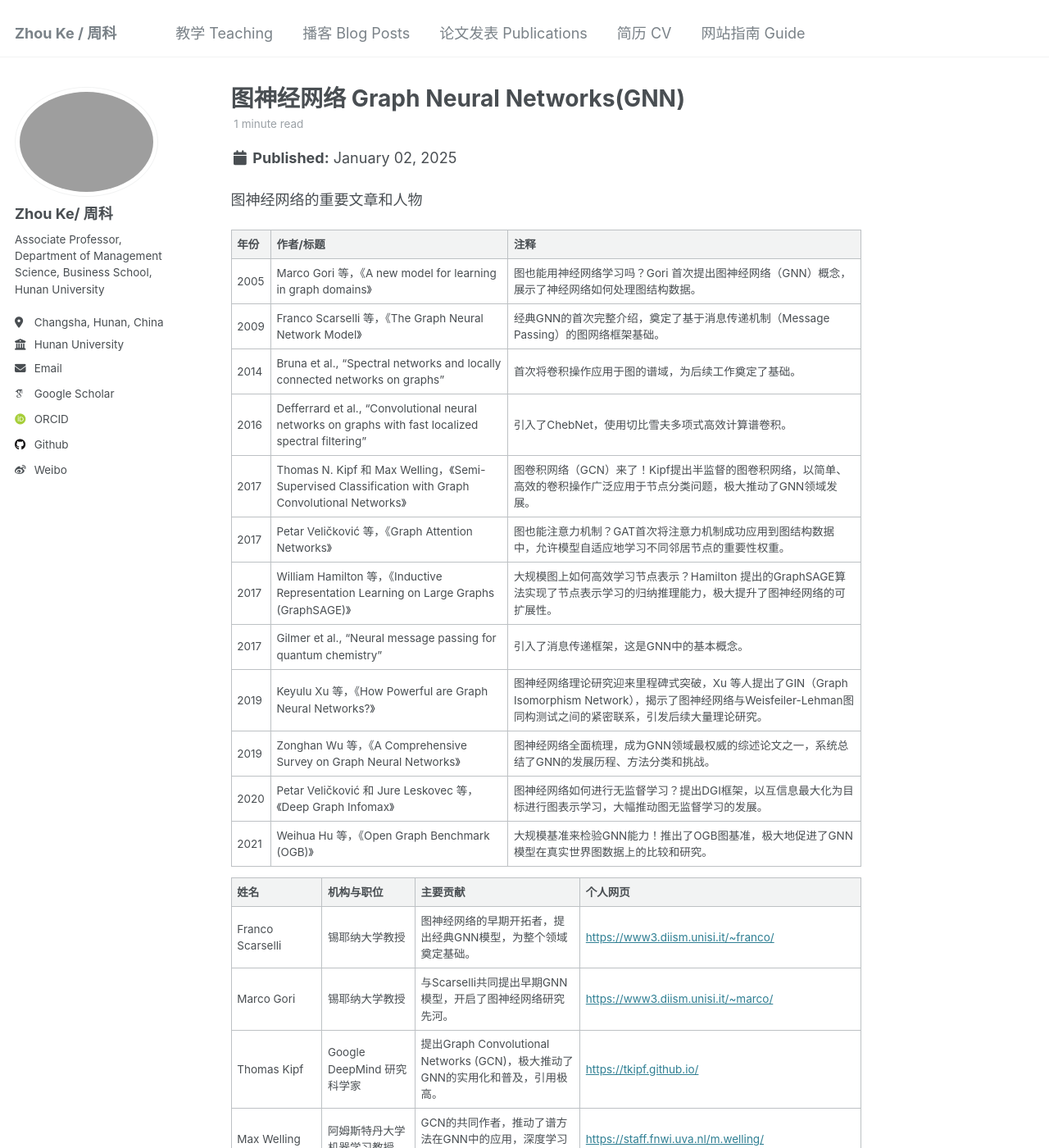
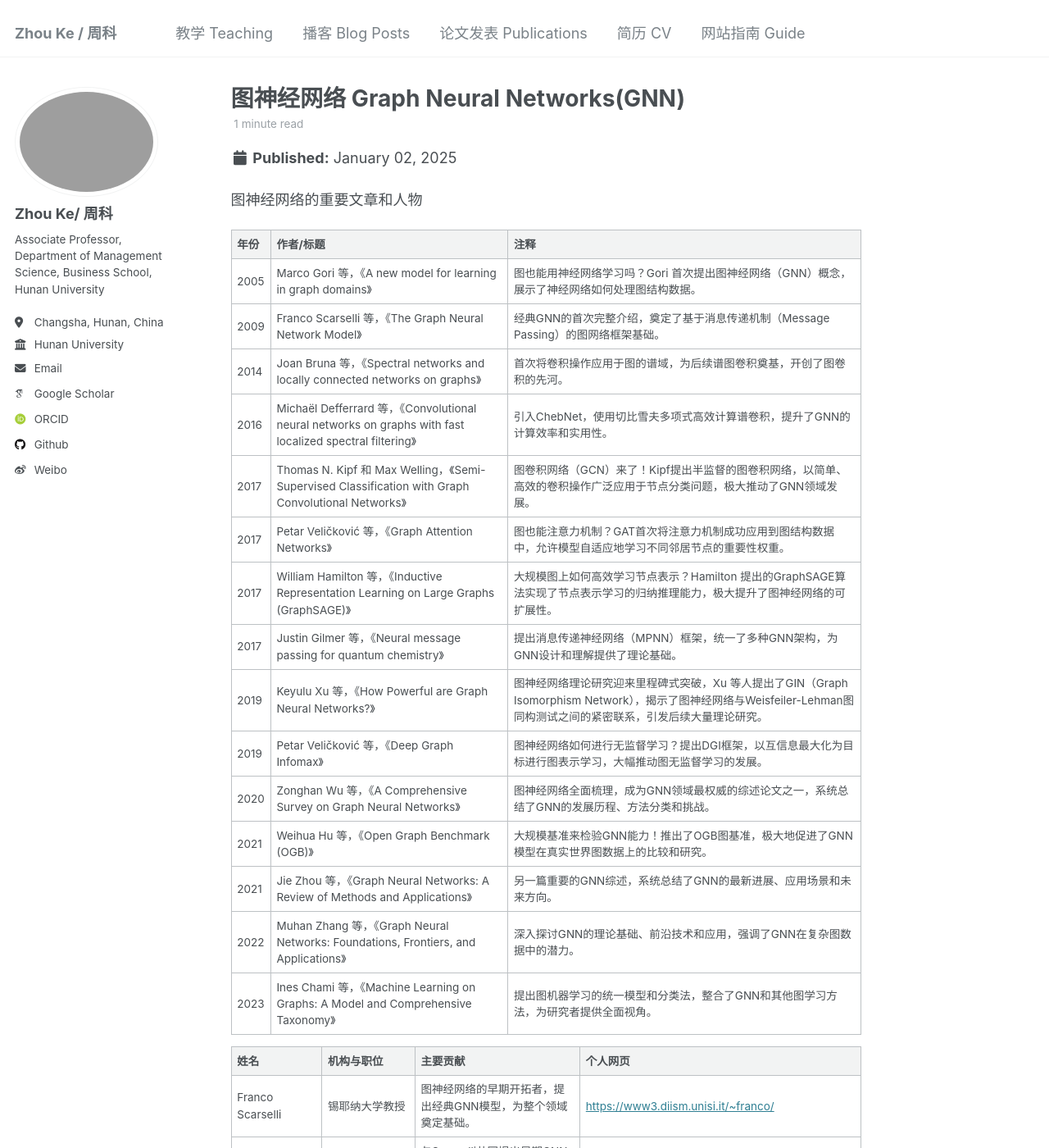
Before and after one commit to hustzhke/hustzhke.github.io, a Jekyll site: the page built from _posts/2025-01-02-blog-post-2.md, in a window 1280 px wide and 1400 px high. Shown: the whole window at 82% size. Built offline with Jekyll 4.4.1, drawn with Linux system fonts in a browser that asks for light colours; some web fonts are replaced.

Commit message:
Update 2025-01-02-blog-post-2.md

```diff
--- a/_posts/2025-01-02-blog-post-2.md
+++ b/_posts/2025-01-02-blog-post-2.md
@@ -14,17 +14,19 @@ tags:
 |------|-----------|------|
 | 2005 | Marco Gori 等，《A new model for learning in graph domains》 | 图也能用神经网络学习吗？Gori 首次提出图神经网络（GNN）概念，展示了神经网络如何处理图结构数据。 |
 | 2009 | Franco Scarselli 等，《The Graph Neural Network Model》 | 经典GNN的首次完整介绍，奠定了基于消息传递机制（Message Passing）的图网络框架基础。 |
-| 2014 | Bruna et al., "Spectral networks and locally connected networks on graphs" | 首次将卷积操作应用于图的谱域，为后续工作奠定了基础。 |
-| 2016 | Defferrard et al., "Convolutional neural networks on graphs with fast localized spectral filtering" | 引入了ChebNet，使用切比雪夫多项式高效计算谱卷积。 |
+| 2014 | Joan Bruna 等，《Spectral networks and locally connected networks on graphs》 | 首次将卷积操作应用于图的谱域，为后续谱图卷积奠基，开创了图卷积的先河。 |
+| 2016 | Michaël Defferrard 等，《Convolutional neural networks on graphs with fast localized spectral filtering》 | 引入ChebNet，使用切比雪夫多项式高效计算谱卷积，提升了GNN的计算效率和实用性。 |
 | 2017 | Thomas N. Kipf 和 Max Welling，《Semi-Supervised Classification with Graph Convolutional Networks》 | 图卷积网络（GCN）来了！Kipf提出半监督的图卷积网络，以简单、高效的卷积操作广泛应用于节点分类问题，极大推动了GNN领域发展。 |
 | 2017 | Petar Veličković 等，《Graph Attention Networks》 | 图也能注意力机制？GAT首次将注意力机制成功应用到图结构数据中，允许模型自适应地学习不同邻居节点的重要性权重。 |
 | 2017 | William Hamilton 等，《Inductive Representation Learning on Large Graphs (GraphSAGE)》 | 大规模图上如何高效学习节点表示？Hamilton 提出的GraphSAGE算法实现了节点表示学习的归纳推理能力，极大提升了图神经网络的可扩展性。 |
-| 2017 | Gilmer et al., "Neural message passing for quantum chemistry" | 引入了消息传递框架，这是GNN中的基本概念。 |
+| 2017 | Justin Gilmer 等，《Neural message passing for quantum chemistry》 | 提出消息传递神经网络（MPNN）框架，统一了多种GNN架构，为GNN设计和理解提供了理论基础。 |
 | 2019 | Keyulu Xu 等，《How Powerful are Graph Neural Networks?》 | 图神经网络理论研究迎来里程碑式突破，Xu 等人提出了GIN（Graph Isomorphism Network），揭示了图神经网络与Weisfeiler-Lehman图同构测试之间的紧密联系，引发后续大量理论研究。 |
-| 2019 | Zonghan Wu 等，《A Comprehensive Survey on Graph Neural Networks》 | 图神经网络全面梳理，成为GNN领域最权威的综述论文之一，系统总结了GNN的发展历程、方法分类和挑战。 |
-| 2020 | Petar Veličković 和 Jure Leskovec 等，《Deep Graph Infomax》 | 图神经网络如何进行无监督学习？提出DGI框架，以互信息最大化为目标进行图表示学习，大幅推动图无监督学习的发展。 |
+| 2019 | Petar Veličković 等，《Deep Graph Infomax》 | 图神经网络如何进行无监督学习？提出DGI框架，以互信息最大化为目标进行图表示学习，大幅推动图无监督学习的发展。 |
+| 2020 | Zonghan Wu 等，《A Comprehensive Survey on Graph Neural Networks》 | 图神经网络全面梳理，成为GNN领域最权威的综述论文之一，系统总结了GNN的发展历程、方法分类和挑战。 |
 | 2021 | Weihua Hu 等，《Open Graph Benchmark (OGB)》 | 大规模基准来检验GNN能力！推出了OGB图基准，极大地促进了GNN模型在真实世界图数据上的比较和研究。 |
-
+| 2021 | Jie Zhou 等，《Graph Neural Networks: A Review of Methods and Applications》 | 另一篇重要的GNN综述，系统总结了GNN的最新进展、应用场景和未来方向。 |
+| 2022 | Muhan Zhang 等，《Graph Neural Networks: Foundations, Frontiers, and Applications》 | 深入探讨GNN的理论基础、前沿技术和应用，强调了GNN在复杂图数据中的潜力。 |
+| 2023 | Ines Chami 等，《Machine Learning on Graphs: A Model and Comprehensive Taxonomy》 | 提出图机器学习的统一模型和分类法，整合了GNN和其他图学习方法，为研究者提供全面视角。 |
 
 
 
```
